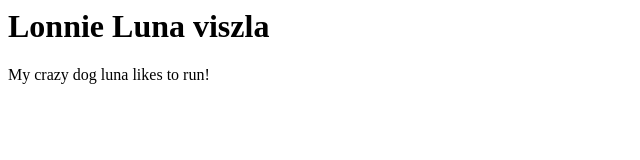
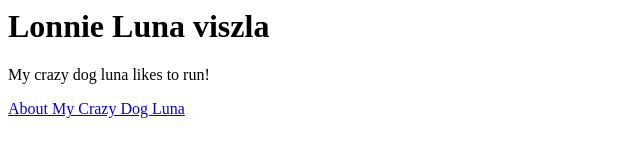
Before and after one commit to amandatarkenton/Loonie-Luna-viszla, a plain HTML site: page index.html in a window 1280 px wide. Shown: the whole page, without its empty margins (0-640 px from the left). Drawn offline with Linux system fonts and the light colour scheme.

Commit message:
Update index.html

```diff
--- a/index.html
+++ b/index.html
@@ -1,3 +1,5 @@
 <h1>Lonnie Luna viszla</h1>
 
 <p>My crazy dog luna likes to run!</p>
+
+<a href="./about.html">About My Crazy Dog Luna</a>
```
